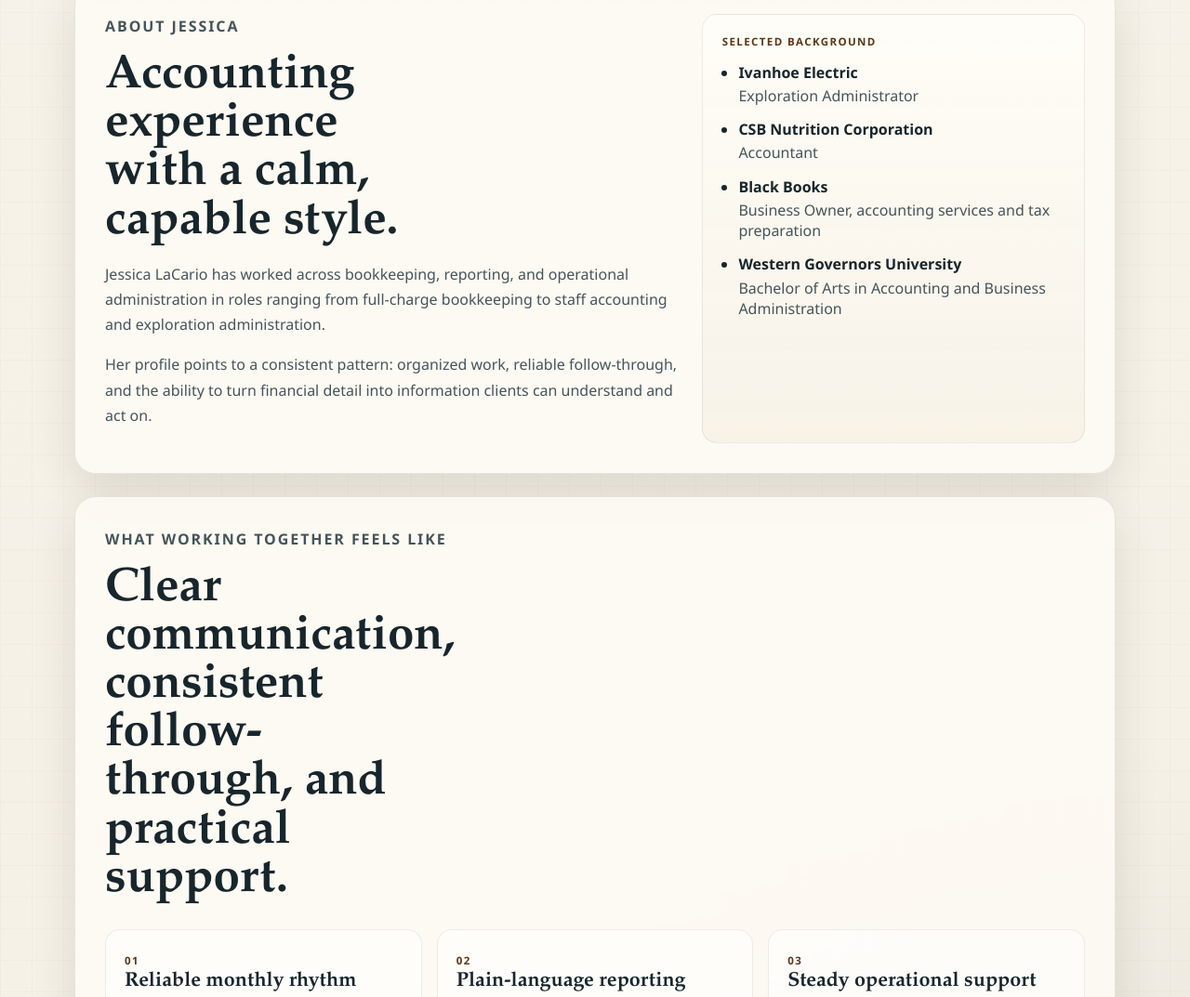
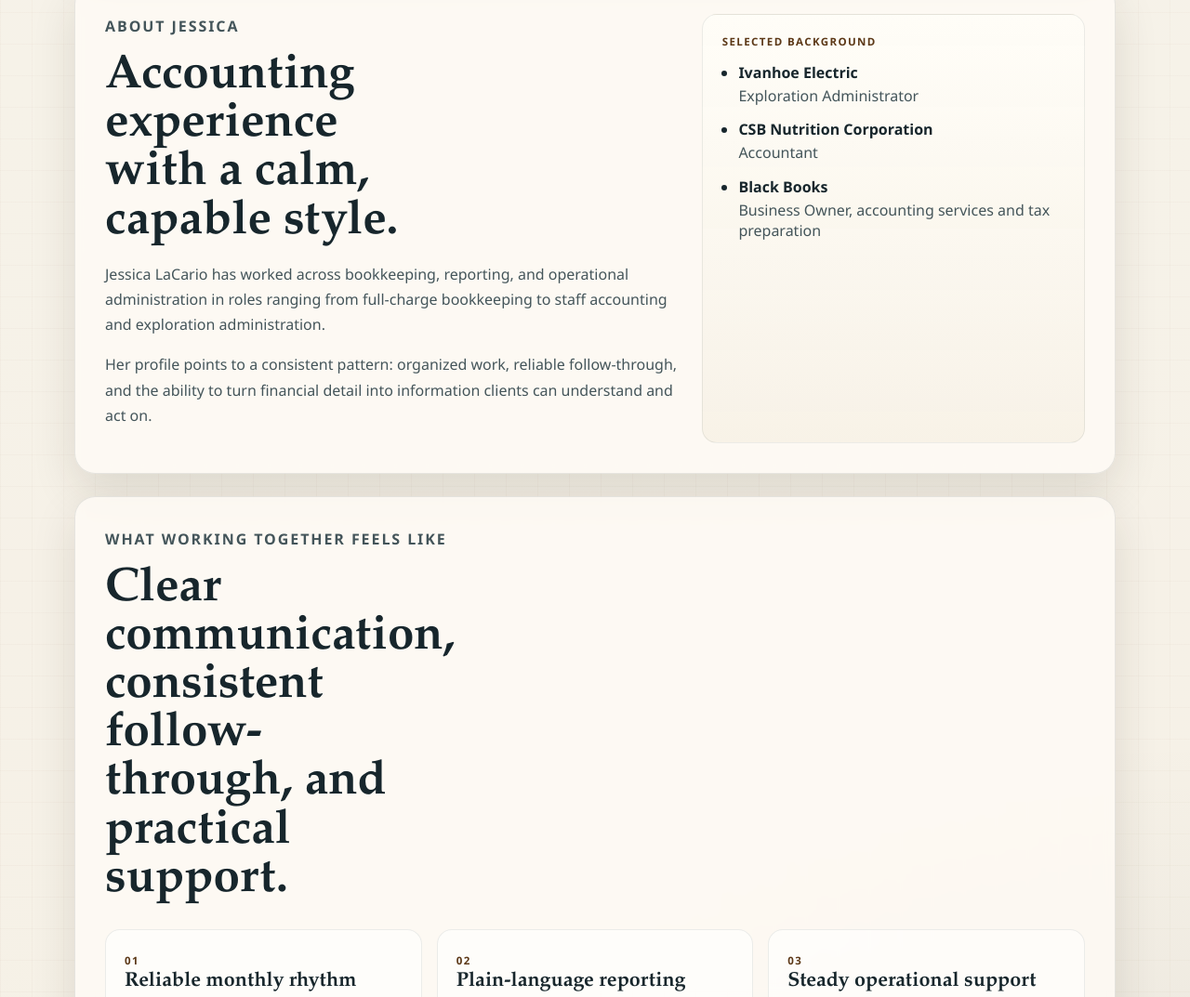
Before and after one commit to n6s/bbl, a website: page public/index.html in a window 1280 px wide. Shown: the part 1959-3032 px from the top of the page at 93% size. Drawn offline with Linux system fonts and the light colour scheme.

Commit message:
Remove inaccurate WGU degree blurb.

```diff
--- a/public/index.html
+++ b/public/index.html
@@ -156,10 +156,6 @@
                 <strong>Black Books</strong>
                 <span>Business Owner, accounting services and tax preparation</span>
               </li>
-              <li>
-                <strong>Western Governors University</strong>
-                <span>Bachelor of Arts in Accounting and Business Administration</span>
-              </li>
             </ul>
           </div>
         </section>
```
